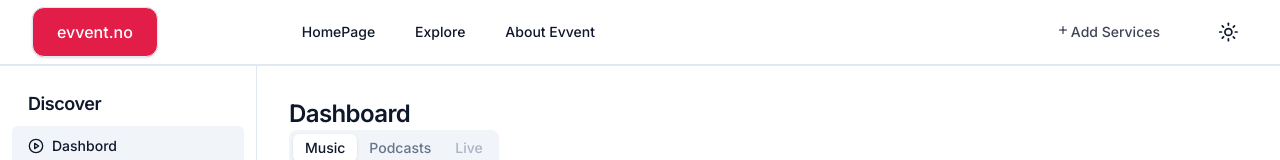
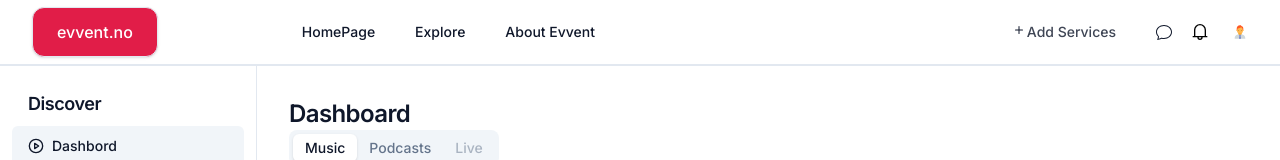
Before and after one commit to shehanp12/EVVENT-AS-assignment-, a Next.js app: page / in a window 1280 px wide. Shown: the top 160 px of the page. Built offline with nearby package versions, Linux system fonts and the light colour scheme.

Commit message:
side bar changes

```diff
--- a/components/site-header.tsx
+++ b/components/site-header.tsx
@@ -1,11 +1,13 @@
 import Link from "next/link"
-
+import { BsChat, BsPlus } from "react-icons/bs"
+import { GrNotification } from "react-icons/gr"
+import { FcManager } from "react-icons/fc"
 import { siteConfig } from "@/config/site"
 import { Button, buttonVariants } from "@/components/ui/button"
 import { Icons } from "@/components/icons"
 import { MainNav } from "@/components/main-nav"
 import { ThemeToggle } from "@/components/theme-toggle"
-import { BsPlus } from 'react-icons/bs';
+
 export function SiteHeader() {
   return (
     <header className="sticky top-0 z-40 w-full border-b bg-background">
@@ -22,29 +24,31 @@ export function SiteHeader() {
               rel="noreferrer"
             >
               <div className="flex flex-row">
-              <BsPlus/>
-              <div className="flex cursor-not-allowed items-center text-sm font-medium opacity-80">
-                Add Services
+                <BsPlus />
+                <div className="flex cursor-not-allowed items-center text-sm font-medium opacity-80">
+                  Add Services
+                </div>
               </div>
-              </div>
+            </Link>
+            <div className="px-4"></div>
 
+            <Link
+              href={siteConfig.links.twitter}
+              target="_blank"
+              rel="noreferrer"
+            >
+              <div className="px-4"></div>
+              <BsChat />
             </Link>
             <Link
               href={siteConfig.links.twitter}
               target="_blank"
               rel="noreferrer"
             >
-              <div
-                className={buttonVariants({
-                  size: "icon",
-                  variant: "ghost",
-                })}
-              >
-
-                <span className="sr-only">Twitter</span>
-              </div>
+              <GrNotification />
             </Link>
-            <ThemeToggle />
+            <div className="px-2"></div>
+            <FcManager/>
           </nav>
         </div>
       </div>
```
